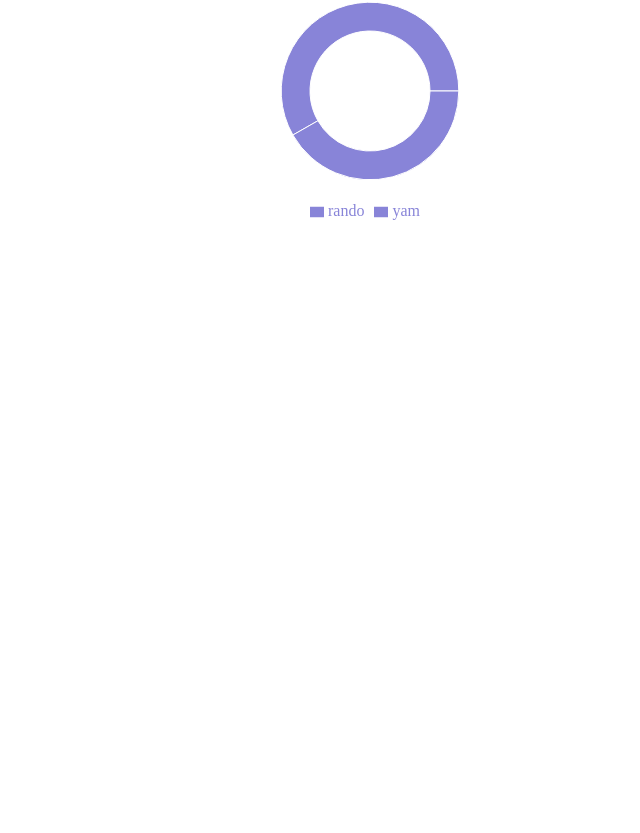
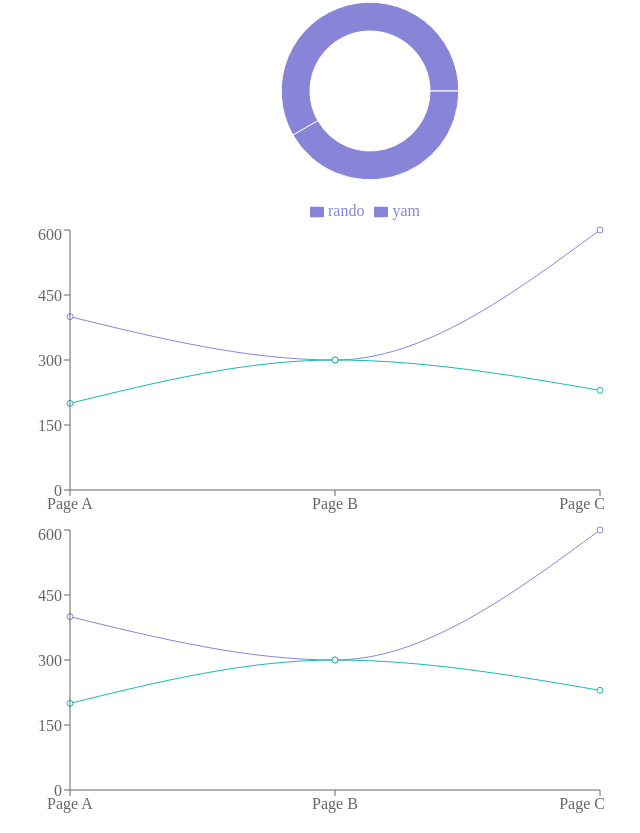
Before and after one commit to dhani-el/flexdashboard, a React app: page / in a window 1280 px wide. Shown: the part 1343-2176 px from the top of the page, without its empty margins (3-643 px from the left). Before the commit the page ends 1576 px from the top, so only its background shows below. Built offline with nearby package versions, Linux system fonts and the light colour scheme.

Commit message:
implement unexpected trends

```diff
--- a/src/Analytics/Jsx/index.jsx
+++ b/src/Analytics/Jsx/index.jsx
@@ -1,6 +1,6 @@
 import { motion } from "framer-motion";
 import { AttachMoney,Paid,AccountBalanceWallet, CreditCard,Payments } from "@mui/icons-material";
-import { AreaChart,XAxis,YAxis, CartesianGrid, Tooltip, Area,Bar, BarChart, Legend, PieChart, Pie } from "recharts";
+import { AreaChart,XAxis,YAxis, CartesianGrid, Tooltip, Area,Bar, BarChart, Legend, PieChart, Pie, LineChart, Line } from "recharts";
 import "../Styles/index.css"
 
 const constants = {
@@ -15,6 +15,8 @@ export default function Analytics(){
                  <DayTransactionChart/>
                  <Transactions transactions={[]}/>
                  <Expectations/>
+                 <UnexpectedIncomeTrend/>
+                 <UnexpectedExpensesTrend/>
           </div>
 }
 
@@ -146,3 +148,29 @@ function ExpectedExpenses(){
                 </PieChart>
     </motion.div>
 }
+
+function UnexpectedIncomeTrend(){
+    const data = [{name: 'Page A', uv: 400, pv: 200, amt: 2400},{name: 'Page B', uv: 300, pv: 300, amt: 3400},{name: 'Page C', uv: 600, pv: 230, amt: 3400},]
+    return <motion.div>
+                <LineChart width={600} height={300} data={data} >
+                    <Line type="monotone" dataKey="uv" stroke="#8884d8" />
+                    <Line type="monotone" dataKey="pv" stroke="#15bab3" />
+                    <XAxis dataKey="name" />
+                    <YAxis />
+                    <Tooltip/>
+                </LineChart>
+    </motion.div>
+}
+
+function UnexpectedExpensesTrend(){
+    const data = [{name: 'Page A', uv: 400, pv: 200, amt: 2400},{name: 'Page B', uv: 300, pv: 300, amt: 3400},{name: 'Page C', uv: 600, pv: 230, amt: 3400},]
+    return <motion.div>
+                <LineChart width={600} height={300} data={data} >
+                    <Line type="monotone" dataKey="uv" stroke="#8884d8" />
+                    <Line type="monotone" dataKey="pv" stroke="#15bab3" />
+                    <XAxis dataKey="name" />
+                    <YAxis />
+                    <Tooltip/>
+                </LineChart>
+    </motion.div>
+}
```
